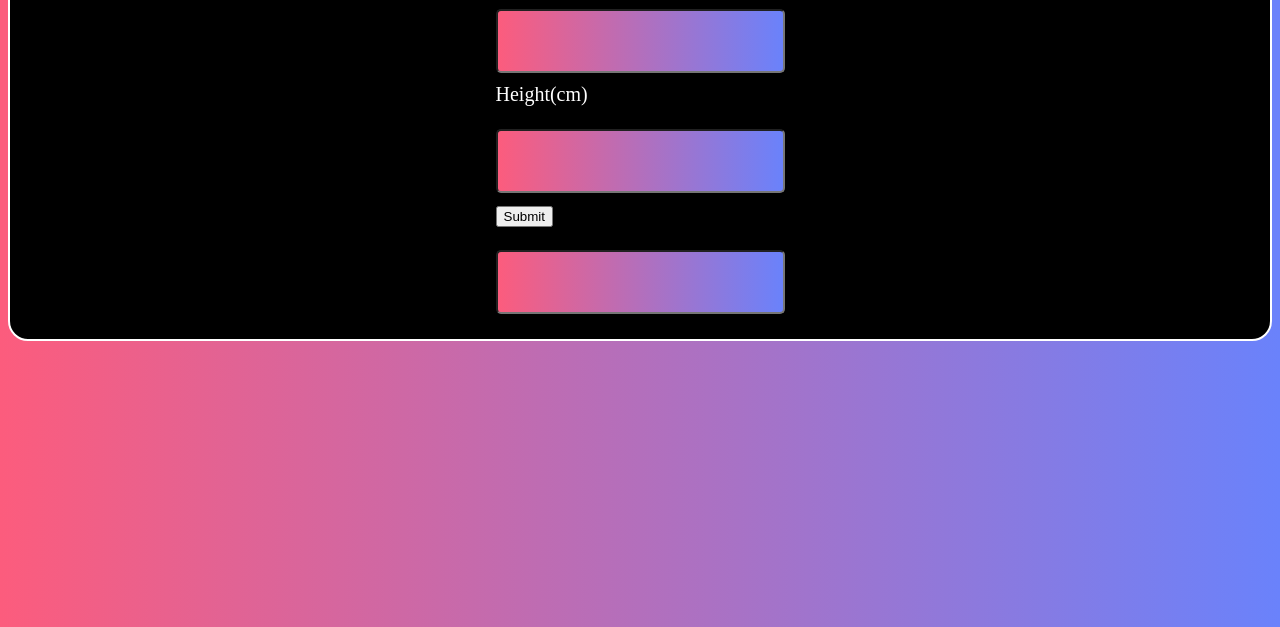
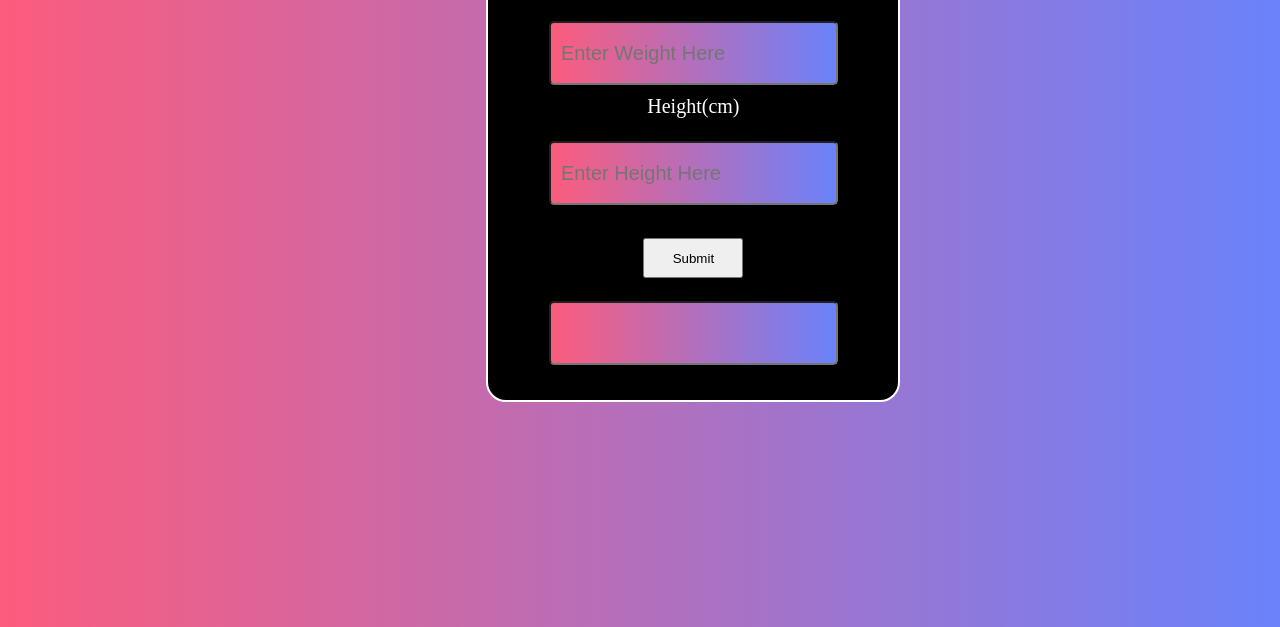
Before and after one commit to cj-the-owl/js-bmi-calculator, a plain HTML site: page index.html in a window 1280 px wide. Shown: the part 173-800 px from the top of the page. Drawn offline with Linux system fonts and the light colour scheme.

Commit message:
final commit

```diff
--- a/assets/style.css
+++ b/assets/style.css
@@ -1,18 +1,26 @@
+*{
+    margin: 0;
+    padding: 0;
+}
 body {
+
     background-image: linear-gradient(to right, #fc5c7d, #6a82fb);
+    text-align: center;
+    margin: 0;
+    padding: 0;
 }
 
 .container {
+    margin-left: 38%;
+    margin-top: 5%;
     background-color: black;
     color: white;
     border: 2px solid white;
     border-radius: 20px;
-    padding: 20px;
-    display: flex;
-    flex-direction: column;
-    justify-content: center;
-    align-items: center;
+    padding: 30px;
     font-size: 20px;
+    width: 350px;
+
 }
 
 .w, .h, .c {
@@ -33,9 +41,7 @@ button:hover {
     background-image: linear-gradient(to right, #fc5c7d, #6a82fb);
 }
 
-#result {
-    width: 200px;
-    height: 55px;
-
-    background-image: linear-gradient(to right, #fc5c7d, #6a82fb);
+button {
+    width: 100px;
+    height: 40px;
 }
--- a/index.html
+++ b/index.html
@@ -8,6 +8,7 @@
     <title>Document</title>
 </head>
 <body>
+    <main>
         <div class="container">
 
             <div class="heading">
@@ -16,13 +17,13 @@
 
             <div class="w">
                 <label for="weight">Weight(kg)</label><br><br>
-            <input type="number" id="weight">
+                <input type="number" id="weight" placeholder="Enter Weight Here">
             </div>
 
             <div class="h">
                 <label for="height">Height(cm)</label><br><br>
 
-        <input type="number" id="height">
+            <input type="number" id="height" placeholder="Enter Height Here"><br><br>
             </div>
 
             <div class="c">
@@ -31,6 +32,8 @@
             </div>
 
         </div>
+    </main>
+
 
     <script src="./script/script.js"></script>
 </body>
--- a/script/script.js
+++ b/script/script.js
@@ -10,7 +10,7 @@ function calcBmi() {
     }else if (bmi <=24.9 && bmi >=18.5 ) {
         document.getElementById('answer').value = bmi.toFixed(2) +' Healthy';
     }else if(bmi <=39.9 && bmi >=25.0) {
-        document.getElementById('answer').value = bmi.toFixed(2) +' Overweight'
+        document.getElementById('answer').value = bmi.toFixed(2) +' -----------------------------------------------------------------------------------------------------------Overweight'
     }
 
     }
```
Lines whose indentation alone changed are shown as unchanged.
